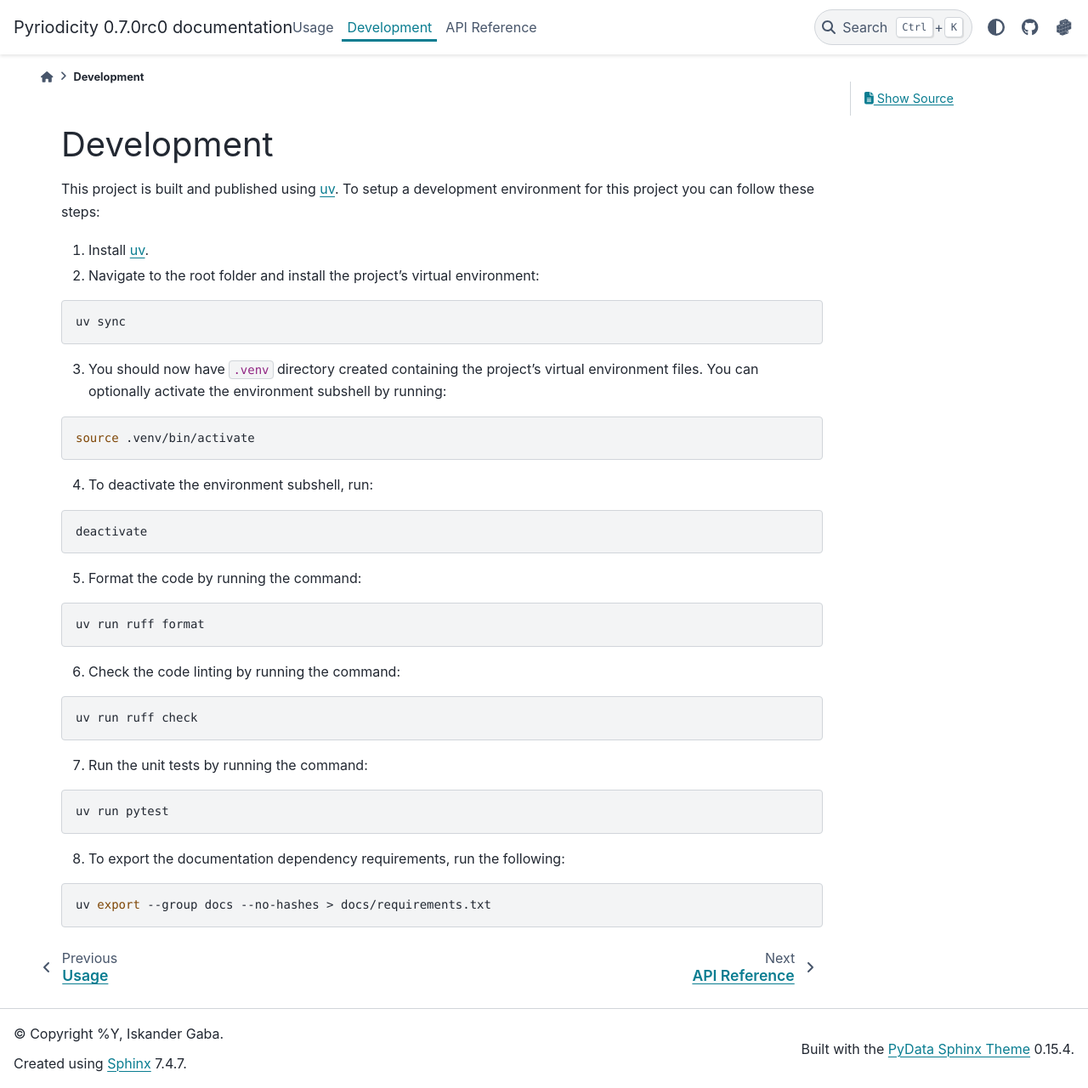
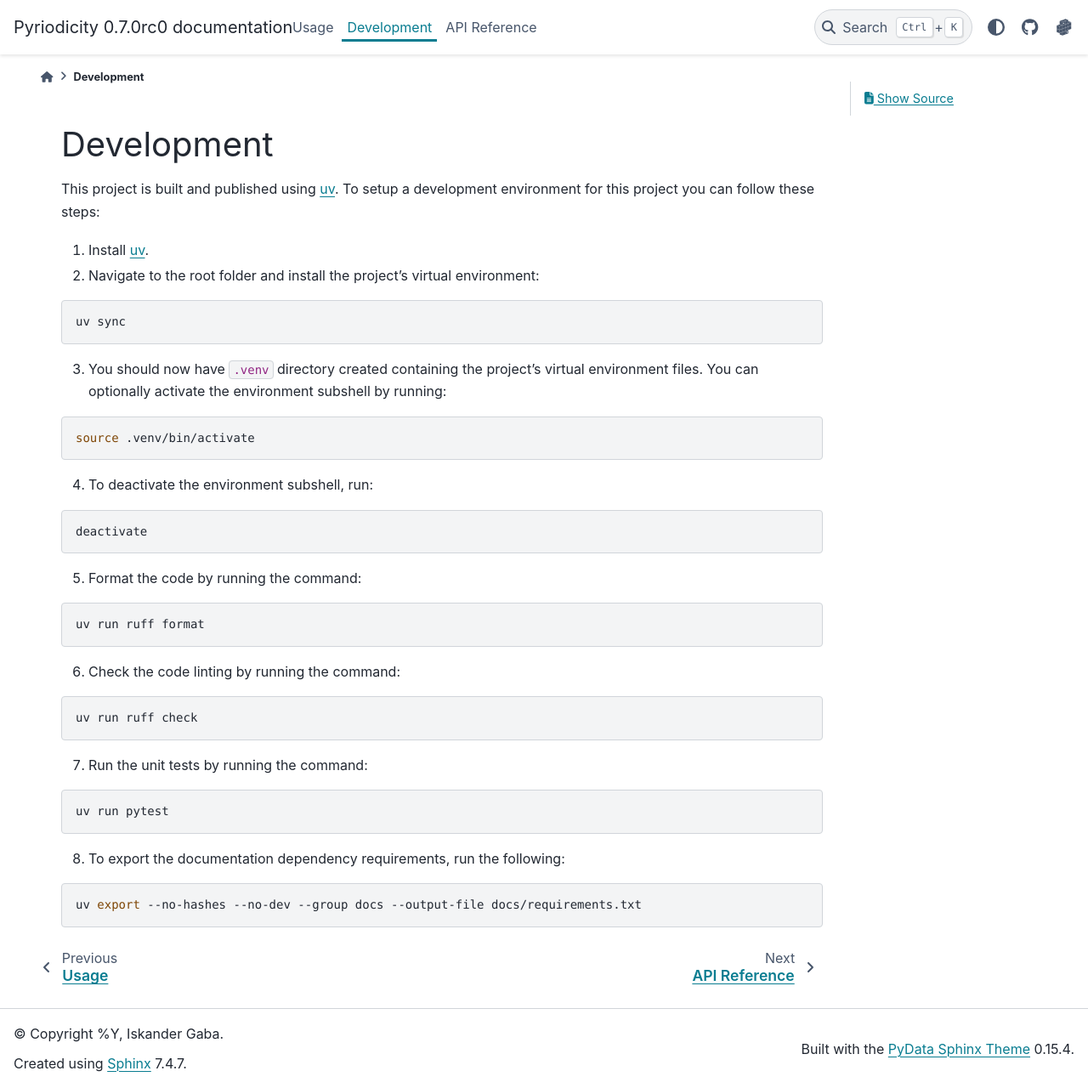
Before and after one commit to iskandergaba/pyriodicity, a Sphinx documentation site: the page built from docs/dev.rst, in a window 1280 px wide and 1280 px high. Shown: the whole window at 85% size. Built offline with Sphinx 7.4.7 and the PyData theme 0.15.4, drawn with Linux system fonts in a browser that asks for light colours.

Commit message:
Update the developer documentation

```diff
--- a/docs/dev.rst
+++ b/docs/dev.rst
@@ -44,4 +44,4 @@ This project is built and published using `uv <https  ://docs.astral.sh/uv>`__.
 
 .. code:: shell
 
-   uv export --group docs --no-hashes > docs/requirements.txt
+   uv export --no-hashes --no-dev --group docs --output-file docs/requirements.txt
```
